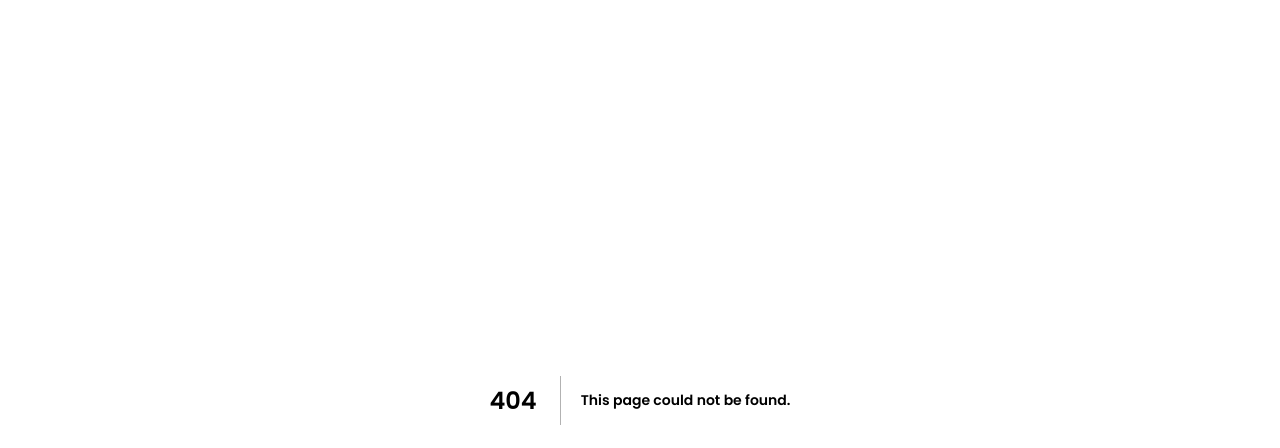
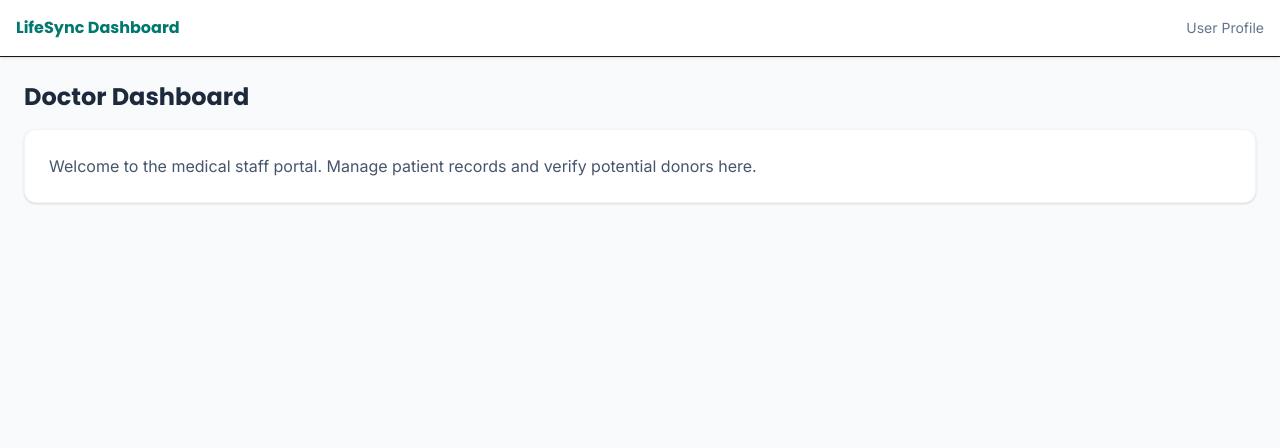
Before and after one commit to samadhi2003/Lifesync, a Next.js app in the folder client/: page /dashboard/doctor in a window 1280 px wide. Before the commit this address had no page. Shown: the top 448 px of the page. Built offline with nearby package versions, Linux system fonts and the light colour scheme.

Commit message:
Create dashboard folders,modified the signup pages

```diff
--- /dev/null
+++ b/client/app/dashboard/doctor/page.tsx
@@ -0,0 +1,10 @@
+export default function DoctorDashboard() {
+    return (
+        <div>
+            <h1 className="text-2xl font-bold text-slate-800 mb-4">Doctor Dashboard</h1>
+            <div className="bg-white p-6 rounded-xl shadow-sm border border-slate-100">
+                <p className="text-slate-600">Welcome to the medical staff portal. Manage patient records and verify potential donors here.</p>
+            </div>
+        </div>
+    );
+}
--- /dev/null
+++ b/client/app/dashboard/donor/page.tsx
@@ -0,0 +1,10 @@
+export default function DonorDashboard() {
+    return (
+        <div>
+            <h1 className="text-2xl font-bold text-slate-800 mb-4">Donor Dashboard</h1>
+            <div className="bg-white p-6 rounded-xl shadow-sm border border-slate-100">
+                <p className="text-slate-600">Welcome to your donor portal. Thank you for your willingness to help save lives.</p>
+            </div>
+        </div>
+    );
+}
--- /dev/null
+++ b/client/app/dashboard/layout.tsx
@@ -0,0 +1,18 @@
+export default function DashboardLayout({
+    children,
+}: {
+    children: React.ReactNode;
+}) {
+    return (
+        <div className="min-h-screen bg-slate-50">
+            {/* Placeholder for Sidebar/Header */}
+            <div className="p-4 border-b bg-white shadow-sm flex justify-between items-center">
+                <h1 className="font-bold text-teal-700">LifeSync Dashboard</h1>
+                <div className="text-sm text-slate-500">User Profile</div>
+            </div>
+            <main className="p-6">
+                {children}
+            </main>
+        </div>
+    );
+}
--- /dev/null
+++ b/client/app/dashboard/patient/page.tsx
@@ -0,0 +1,10 @@
+export default function PatientDashboard() {
+    return (
+        <div>
+            <h1 className="text-2xl font-bold text-slate-800 mb-4">Patient Dashboard</h1>
+            <div className="bg-white p-6 rounded-xl shadow-sm border border-slate-100">
+                <p className="text-slate-600">Welcome to your patient portal. Here you can track your status and match progress.</p>
+            </div>
+        </div>
+    );
+}
--- a/client/app/register/[role]/page.tsx
+++ b/client/app/register/[role]/page.tsx
@@ -211,15 +211,7 @@ export default function RegisterStep1() {
 
                     <div className={`pt-6 ${isDoctor && step === 2 ? 'flex gap-4' : ''}`}>
 
-                        {isDoctor && step === 2 && (
-                            <button
-                                type="button"
-                                onClick={handleBack}
-                                className="w-1/3 bg-white border border-gray-200 text-gray-600 font-bold py-4 rounded-lg hover:bg-gray-50 transition-colors shadow-sm"
-                            >
-                                Back
-                            </button>
-                        )}
+
 
                         <button
                             type="button"
@@ -227,14 +219,15 @@ export default function RegisterStep1() {
                                 if (isDoctor && step === 1) handleNext();
                                 // else submit
                             }}
-                            className={`${isDoctor && step === 2 ? 'w-2/3' : 'w-full'} bg-[#0E7A75] text-white font-bold py-4 rounded-lg hover:bg-[#0B635F] transition-colors shadow-lg`}
+                            className="w-full bg-[#0E7A75] text-white font-bold py-4 rounded-lg hover:bg-[#0B635F] transition-colors shadow-lg"
                         >
                             {isDoctor && step === 2 ? 'Register' : 'Next'}
                         </button>
+
                     </div>
 
                     <div className="text-center text-xs text-gray-500 mt-4">
-                        Already have an account? <Link href="/login/sign-in" className="text-[#0E7A75] font-bold hover:underline">Login</Link>
+                        Already have an account? <Link href="/login" className="text-[#0E7A75] font-bold hover:underline">Login</Link>
                     </div>
                 </form>
             </div>
--- a/client/app/register/page.tsx
+++ b/client/app/register/page.tsx
@@ -154,7 +154,7 @@ function RegisterContent() {
                 {/* Footer */}
                 <div className="mt-8 text-sm text-gray-500">
                     Already have an account?{" "}
-                    <Link href="/login/sign-in" className="text-[#008080] font-bold hover:underline decoration-2 underline-offset-4 cursor-pointer">
+                    <Link href="/login" className="text-[#008080] font-bold hover:underline decoration-2 underline-offset-4 cursor-pointer">
                         Login
                     </Link>
                 </div>
```
